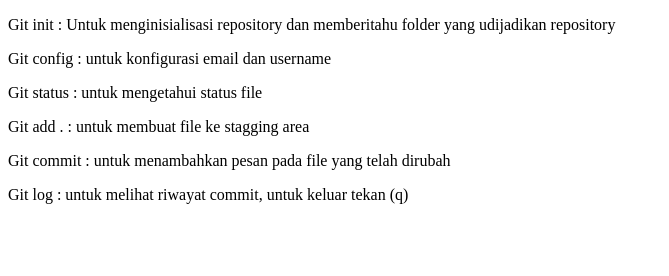
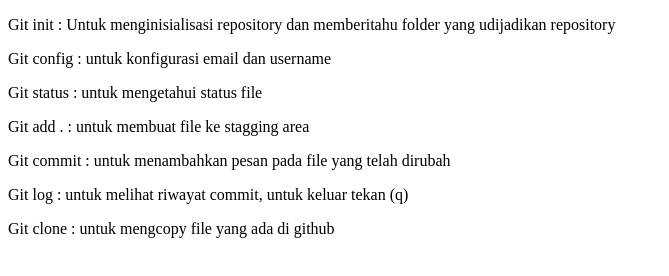
Before and after one commit to muafak27/tugas-fundamentalgit, a plain HTML site: page index.html in a window 1280 px wide. Shown: the whole page, without its empty margins (0-669 px from the left). Drawn offline with Linux system fonts and the light colour scheme.

Commit message:
membuat pengertian Git Clone

```diff
--- a/index.html
+++ b/index.html
@@ -12,6 +12,7 @@
         <p>Git add . : untuk membuat file ke stagging area</p>
         <p>Git commit : untuk menambahkan pesan pada file yang telah dirubah</p>
         <p>Git log : untuk melihat riwayat commit, untuk keluar tekan (q)</p>
+        <p>Git clone : untuk mengcopy file yang ada di github</p>
     </div>
 </body>
 </html>
```
